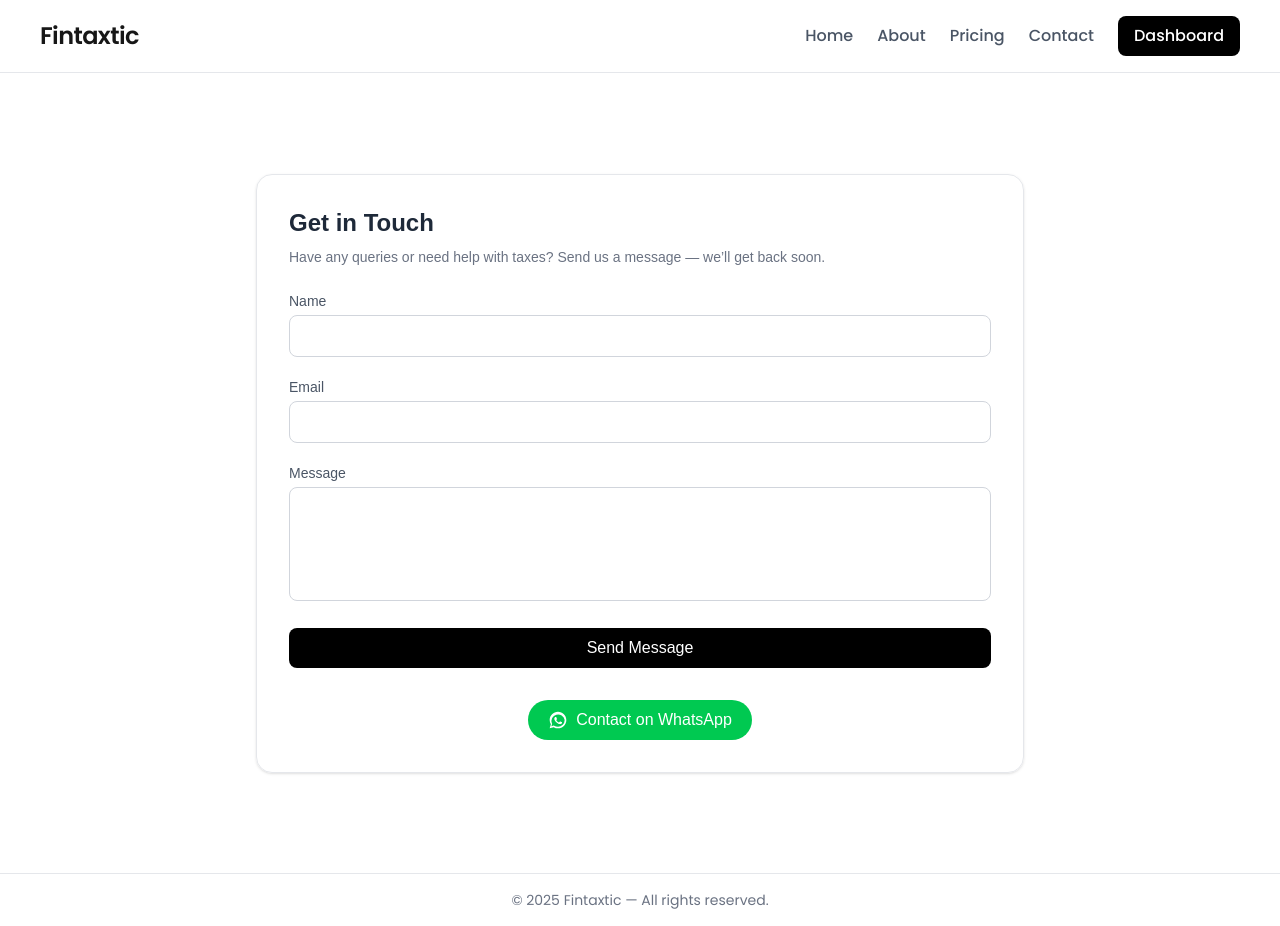
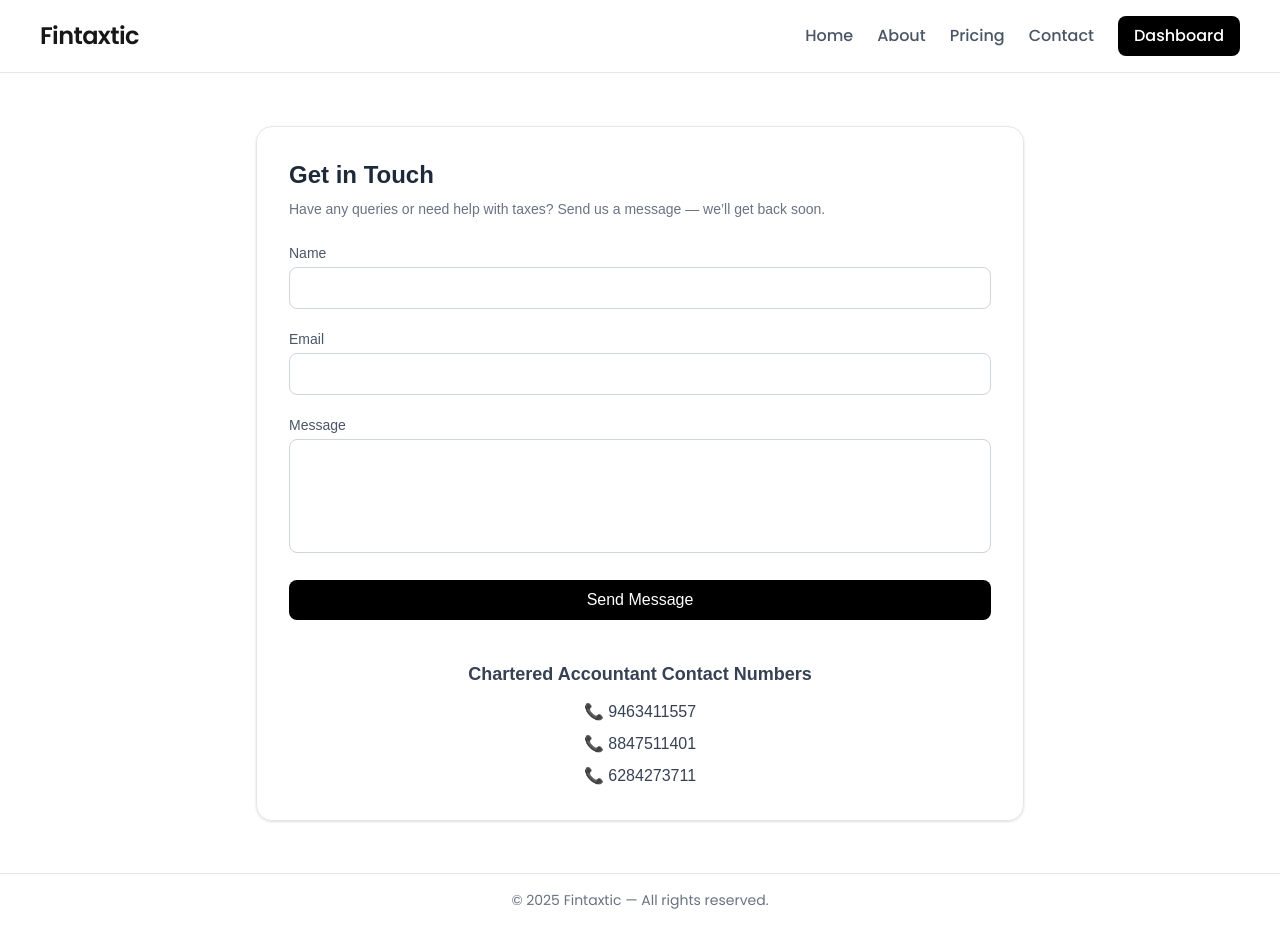
Before and after one commit to 0Armaan025/fintaxtic, a Next.js app: page /contact in a window 1280 px wide. Built offline with nearby package versions, Linux system fonts and the light colour scheme.

Commit message:
Revise contact section and remove WhatsApp link
Updated contact information and removed WhatsApp link.

```diff
--- a/app/(home)/contact/page.tsx
+++ b/app/(home)/contact/page.tsx
@@ -49,8 +49,8 @@ export default function ContactPage() {
           Get in Touch
         </h2>
         <p className="text-sm text-gray-500 mb-6">
-          Have any queries or need help with taxes? Send us a message — we’ll
-          get back soon.
+          Have any queries or need help with taxes? Send us a message — we’ll get
+          back soon.
         </p>
 
         {!submitted ? (
@@ -107,24 +107,20 @@ export default function ContactPage() {
           </div>
         )}
 
-        <div className="mt-8 flex justify-center">
-          <a
-            href={`https://wa.me/${process.env.NEXT_PUBLIC_WHATSAPP_NO}`}
-            target="_blank"
-            rel="noopener noreferrer"
-            className="flex items-center gap-2 bg-green-500 text-white px-5 py-2 rounded-full hover:bg-green-600 transition"
-          >
-            <svg
-              xmlns="http://www.w3.org/2000/svg"
-              viewBox="0 0 24 24"
-              fill="currentColor"
-              className="w-5 h-5"
-            >
-              <path d="M12 2C6.48 2 2 6.48 2 12c0 1.87.51 3.63 1.47 5.19L2 22l4.91-1.44A9.97 9.97 0 0 0 12 22c5.52 0 10-4.48 10-10S17.52 2 12 2Zm.01 18c-1.67 0-3.26-.43-4.67-1.25l-.33-.19-2.93.86.89-2.85-.22-.36A7.96 7.96 0 1 1 20 12a7.93 7.93 0 0 1-7.99 8Zm4.33-5.48c-.23-.12-1.35-.67-1.56-.75-.21-.08-.36-.12-.52.12-.16.23-.6.75-.73.9-.13.15-.27.17-.5.06-.23-.12-.95-.35-1.8-1.12a6.66 6.66 0 0 1-1.22-1.52c-.13-.23-.01-.36.1-.48.1-.1.23-.27.35-.4.12-.13.16-.23.23-.38.08-.15.04-.29-.02-.41-.06-.12-.52-1.25-.72-1.71-.19-.45-.38-.38-.52-.38h-.45c-.15 0-.4.06-.61.29-.21.23-.8.77-.8 1.88 0 1.1.81 2.17.92 2.32.12.15 1.59 2.43 3.9 3.41.55.24.98.38 1.31.49.55.17 1.06.15 1.46.09.45-.07 1.35-.55 1.54-1.08.19-.53.19-.98.13-1.08-.05-.1-.2-.15-.43-.27Z" />
-            </svg>
-            Contact on WhatsApp
-          </a>
+        {/* ===================== CA CONTACT SECTION ===================== */}
+        <div className="mt-10 text-center text-gray-700">
+          <p className="font-semibold mb-3 text-lg">
+            Chartered Accountant Contact Numbers
+          </p>
+
+          <div className="space-y-2 text-base">
+            <p>📞 9463411557</p>
+            <p>📞 8847511401</p>
+            <p>📞 6284273711</p>
+          </div>
         </div>
+        {/* =============================================================== */}
+
       </div>
     </div>
   );
```
